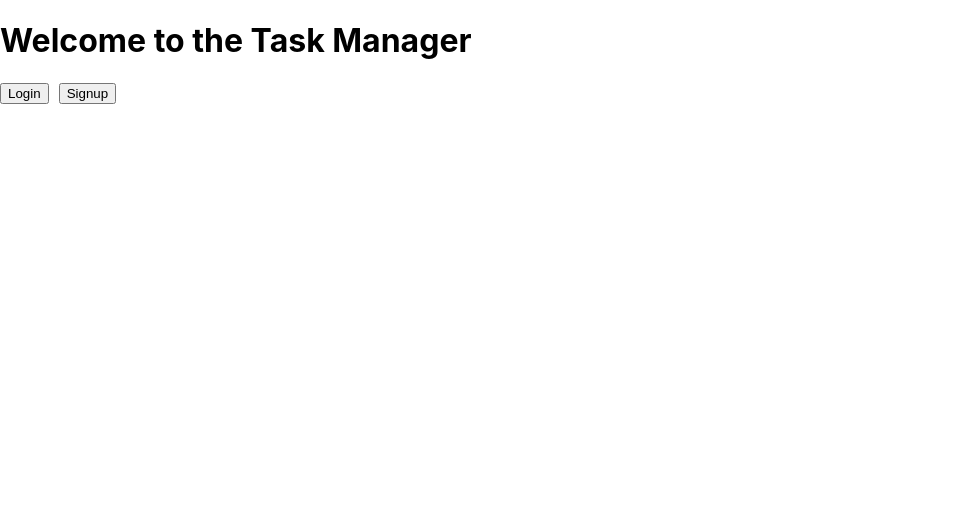
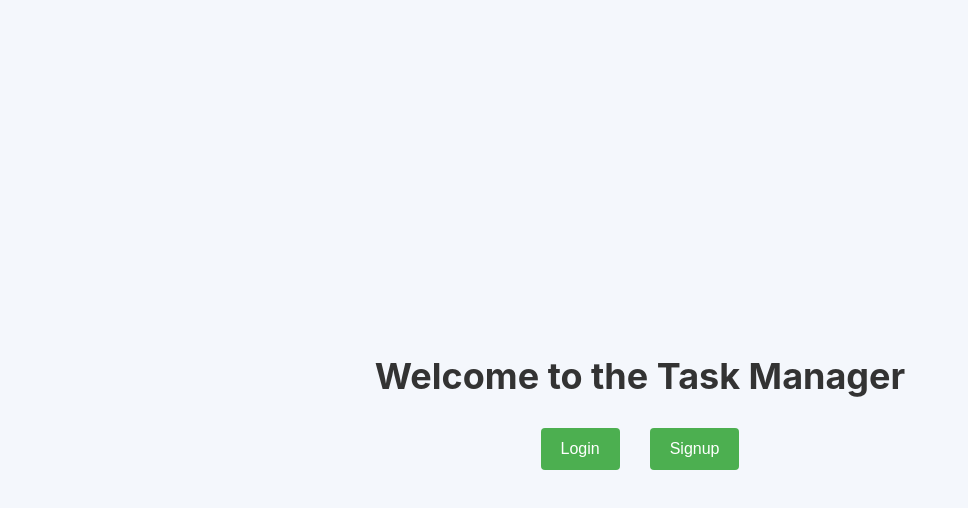
Before and after one commit to aniket22-Dev/Task-Management-API, a React (Create React App) app in the folder frontend/: page / in a window 1280 px wide. Shown: the top 508 px of the page, without its empty margins (0-968 px from the left). Built offline with nearby package versions, Linux system fonts and the light colour scheme.

Commit message:
Update App.js

```diff
--- a/frontend/src/App.js
+++ b/frontend/src/App.js
@@ -3,6 +3,7 @@
 import Signup from './components/Signup';
 import Login from './components/Login';
 import Dashboard from './components/Dashboard';
+import './App.css';
 
 const App = () => {
   return (
@@ -14,15 +15,14 @@
         <Route
           path="/"
           element={
-            <div>
-              <h1>Welcome to the Task Manager</h1>
-              <div>
-                {/* Redirect to login and signup */}
+            <div className="home-container">
+              <h1 className="home-title">Welcome to the Task Manager</h1>
+              <div className="home-buttons">
                 <Link to="/login">
-                  <button>Login</button>
+                  <button className="home-button">Login</button>
                 </Link>
                 <Link to="/signup" style={{ marginLeft: '10px' }}>
-                  <button>Signup</button>
+                  <button className="home-button">Signup</button>
                 </Link>
               </div>
             </div>
```
